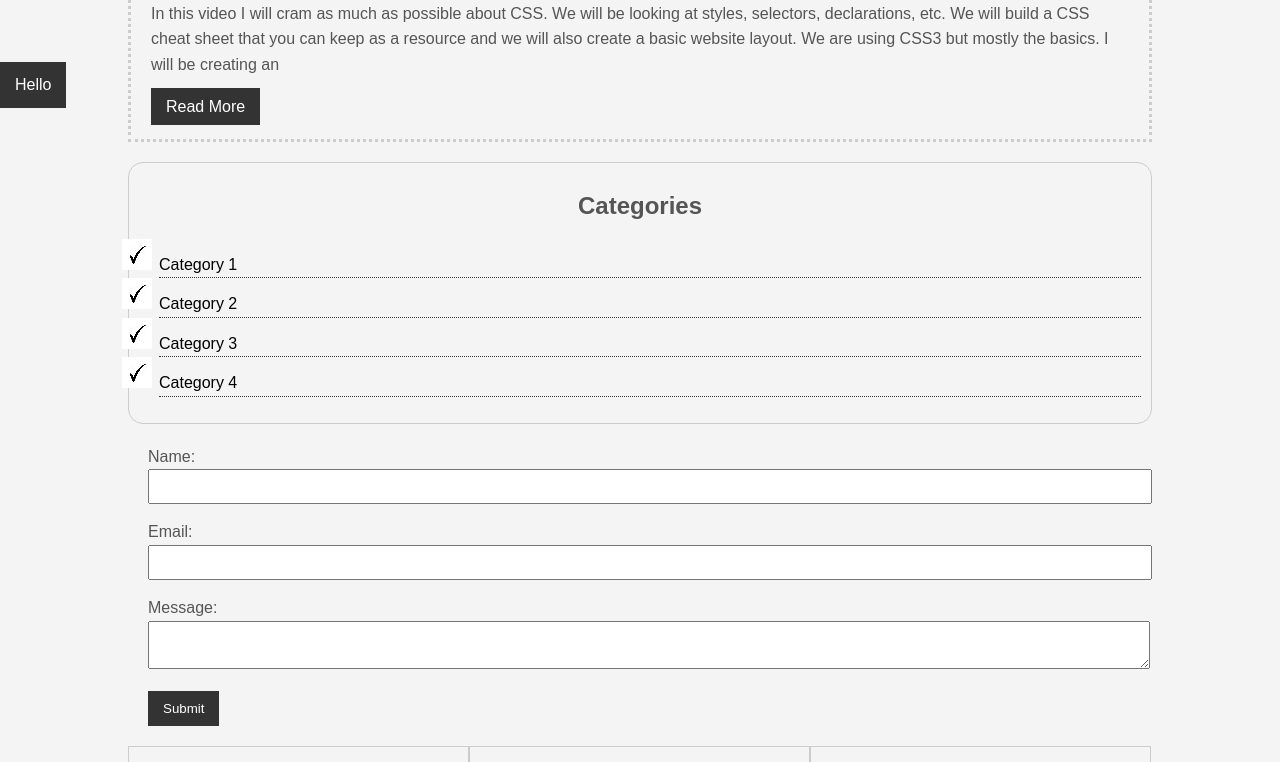
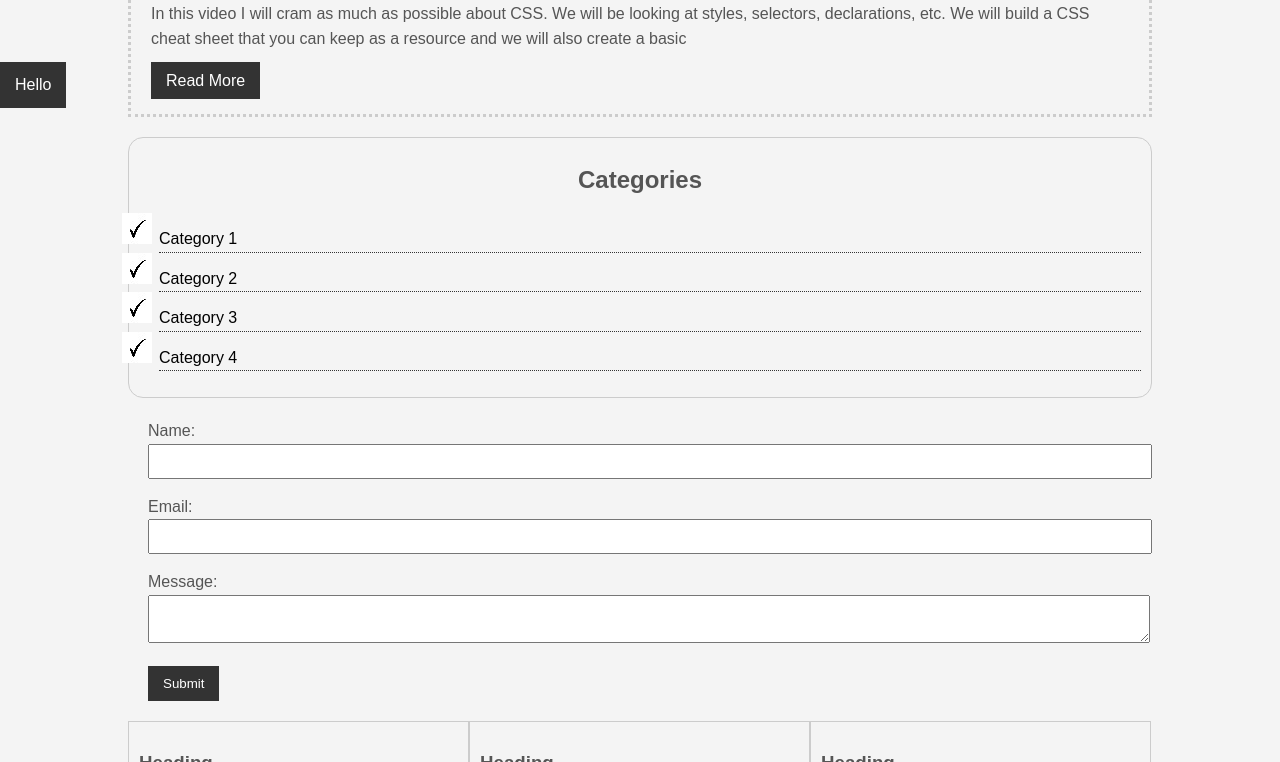
Before and after one commit to Sem19/JavaScript-Basics, a plain HTML site: page csscheatsheet/index.html in a window 1280 px wide. Shown: the part 338-1100 px from the top of the page. Drawn offline with Linux system fonts and the light colour scheme.

Commit message:
remove some text

```diff
--- a/csscheatsheet/index.html
+++ b/csscheatsheet/index.html
@@ -12,7 +12,7 @@
         </div>
         <div class="box-2">
             <h1>Goodbye World</h1>
-            <p>In this video I will cram as much as possible about CSS. We will be looking at styles, selectors, declarations, etc. We will build a CSS cheat sheet that you can keep as a resource and we will also create a basic website layout. We are using CSS3 but mostly the basics. I will be creating an</p>
+            <p>In this video I will cram as much as possible about CSS. We will be looking at styles, selectors, declarations, etc. We will build a CSS cheat sheet that you can keep as a resource and we will also create a basic </p>
             <a class="button" href="">Read More</a>
         </div>
         <DIV class="categories">
```
